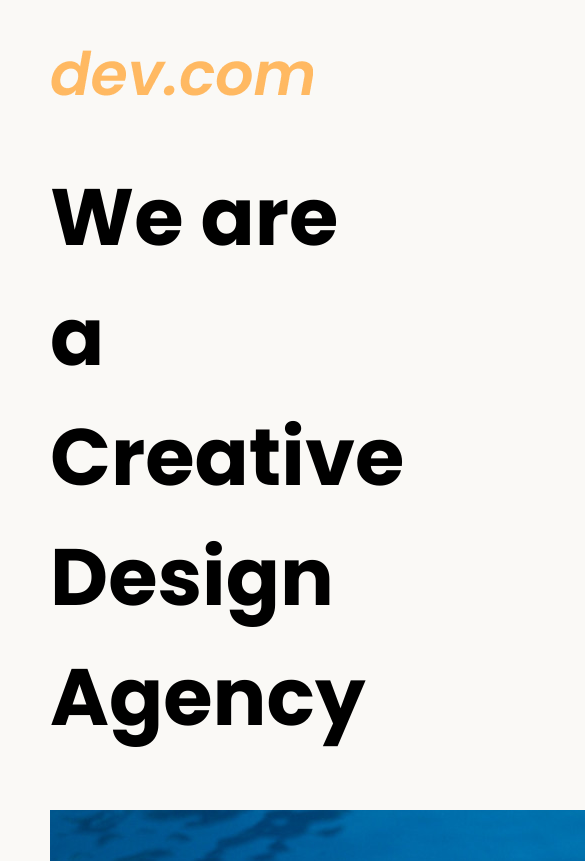
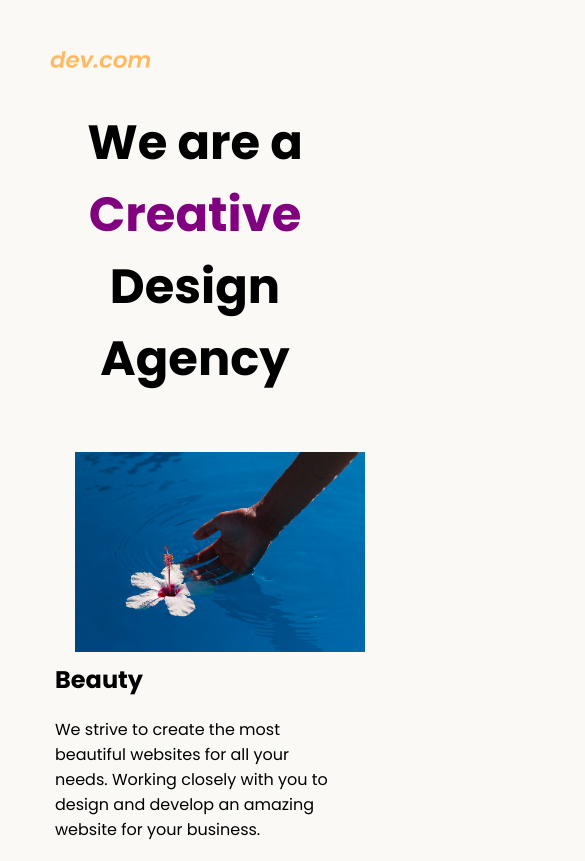
Before and after one commit to Chetan559/Practice, a plain HTML site: page the-complete-web-development-bootcamp/8.4 Web Design Agency Project/index.html in a window 390 px wide. Shown: the top 861 px of the page, 585 px wide, since content can reach past the window. Drawn offline with Linux system fonts and the light colour scheme.

Commit message:
project file 8.4

```diff
--- a/the-complete-web-development-bootcamp/8.4 Web Design Agency Project/index.html
+++ b/the-complete-web-development-bootcamp/8.4 Web Design Agency Project/index.html
@@ -14,7 +14,7 @@
 <body>
   <div class="main">
     <img class="logo" src="./assets/images/logo.png" alt="logo">
-    <h1>We are a Creative Design Agency</h1>
+    <h1>We are a <span class="Creative">Creative</span> Design Agency</h1>
     <div class="left card"><img class="tile-image" src="./assets/images/beautiful.jpg" alt="hand and flower in water">
       <h2 class="card-title">Beauty</h2>
       <p class="card-text">We strive to create the most beautiful websites for all your needs. Working closely with you
--- a/the-complete-web-development-bootcamp/8.4 Web Design Agency Project/style.css
+++ b/the-complete-web-development-bootcamp/8.4 Web Design Agency Project/style.css
@@ -10,11 +10,58 @@ body {
   flex: 1;
 }
 
+.Creative{
+ color: purple;
+}
+
 h1 {
   font-size: 5rem;
+}
+
+.tile-image{
+  float: left;
+  height: 200px;
+  margin: 20px;
+}
+
+.left{
+  display: inline;
+  width: 45%;
+  float: left;
+}
+
+.right{
+  display: inline;
+  width: 45%;
+  float: right;
 }
 
 footer {
   text-align: right;
   color: midnightblue;
 }
+
+@media (max-width:600px){
+  .logo{
+    width: 100px;
+  }
+
+  h1 {
+    font-size: 3rem;
+    text-align: center;
+  }
+
+  .card{
+    display: block;
+    width: 100%;
+    margin: 5px;
+    text-align: left;
+  }
+
+  .card img{
+    display: inline;
+    width: 100%;
+    margin-bottom:10px;
+  }
+
+}
```
